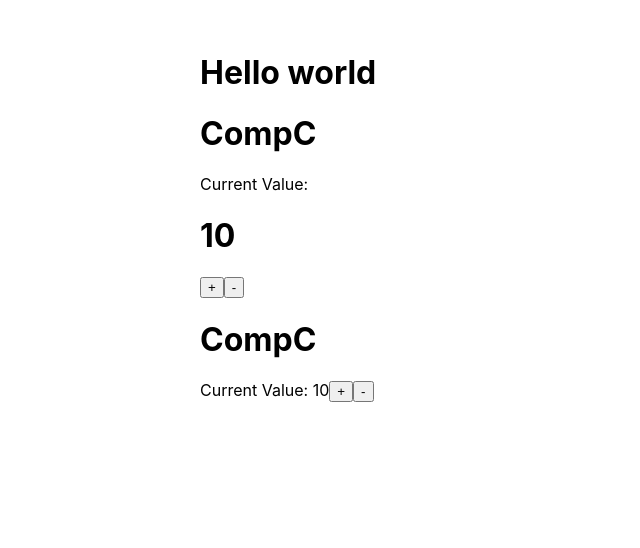
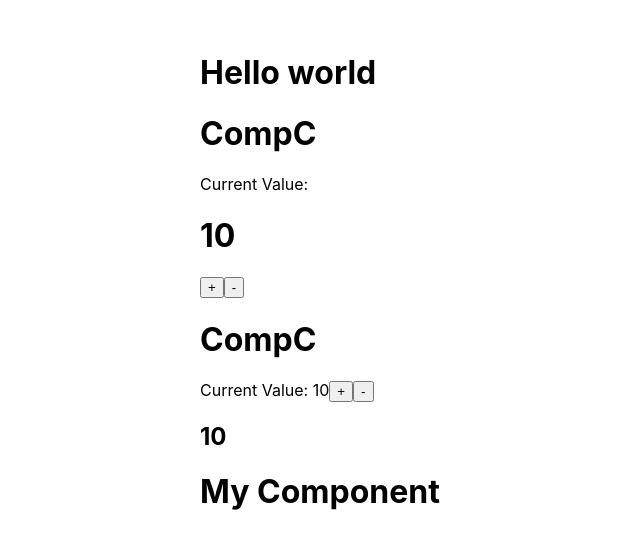
Before and after one commit to WillHDev/StoicList3.0, a Next.js app: page / in a window 1280 px wide. Shown: the part 168-716 px from the top of the page, without its empty margins (0-640 px from the left). Built offline with nearby package versions, Linux system fonts and the light colour scheme.

Commit message:
added myProp2 function to insert element

```diff
--- a/pages/index.js
+++ b/pages/index.js
@@ -57,17 +57,25 @@ class CompC extends React.Component {
 
   render() {
     const { myValue }  = this.state;
+    const { myProp1, MyProp2 } = this.props;
     return (
       <>
       <h1>CompC</h1>
       Current Value: { this.state.myValue }
       <button onClick={ () => this.changeState( myValue + 1 ) }>+</button>
       <button onClick={ () => this.changeState( myValue - 1 )}>-</button>
+      <h2>{ myProp1 }</h2>
+      <MyProp2 />
       </>
     )
   }
 
 }
+
+function MyComponent() {
+  return <h1>My Component</h1>
+}
+
 
 const Home = () => {
   //[ stateValue, mutateState ]
@@ -110,7 +118,9 @@ const Home = () => {
         myProp3={true}
         myProp4={ () => <div>My new JSX</div>}
         /> */}
-        <CompC myProp1={myValue} />
+        <CompC myProp1={myValue}
+              MyProp2={MyComponent}
+        />
       </>
     )
 }
```
